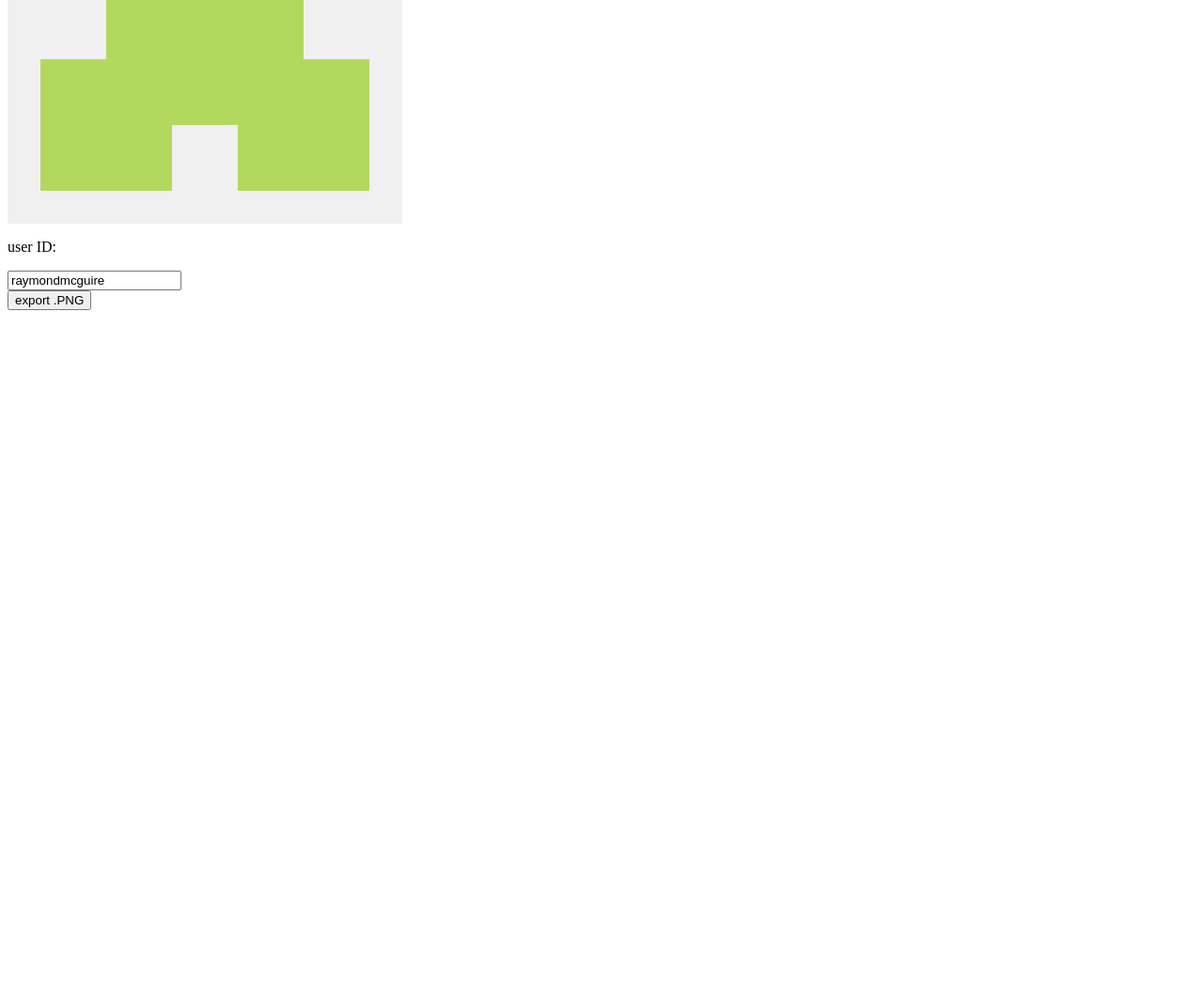
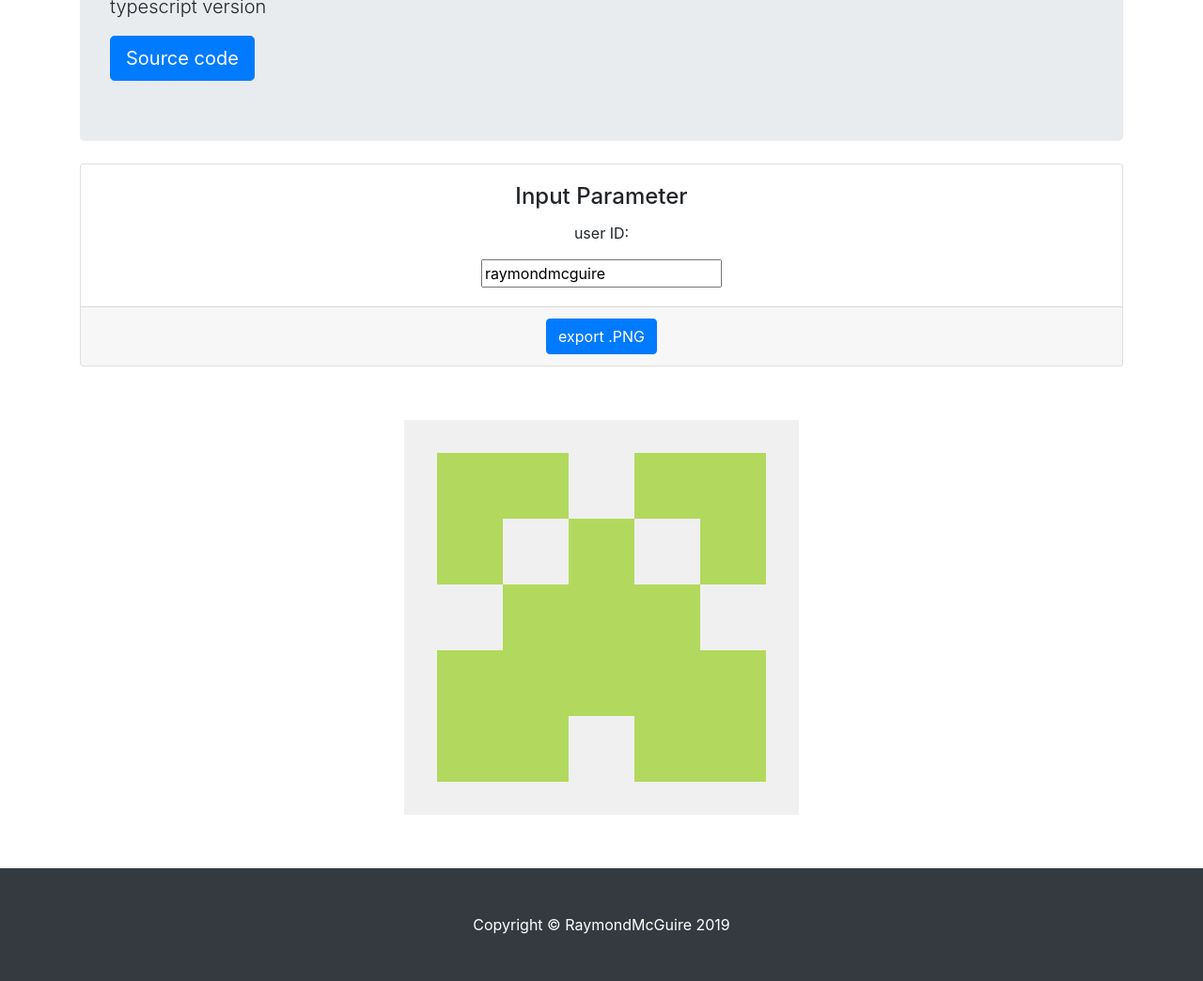
Before and after one commit to RaymondMcGuire/identicon-typescript, a website built with webpack: page docs/index.html in a window 1280 px wide. Shown: the part 190-1234 px from the top of the page at 94% size. Before the commit the page ends 800 px from the top, so only its background shows below. Built offline with nearby package versions, Linux system fonts and the light colour scheme.

Commit message:
change demo's style to bootstrap theme

```diff
--- a/docs/index.html
+++ b/docs/index.html
@@ -3,18 +3,55 @@
 <head>
     <meta http-equiv="Content-Type" content="text/html; charset=UTF-8">
     <title>identicon typescript version</title>
+    <link rel="stylesheet" href="https://stackpath.bootstrapcdn.com/bootstrap/4.3.1/css/bootstrap.min.css"
+        integrity="sha384-ggOyR0iXCbMQv3Xipma34MD+dH/1fQ784/j6cY/iJTQUOhcWr7x9JvoRxT2MZw1T" crossorigin="anonymous">
 </head>
 
 <body>
-    <canvas id="canvas"></canvas>
-    <br>
-    <p>user ID:</p>
-    <input id="usrid" value="raymondmcguire">
-    <br>
-    <button id="export">export .PNG</button>
-    <br>
 
+    <div class="container">
+        <header class="jumbotron my-4">
+            <h1 class="display-3">Identicon Generator</h1>
+            <p class="lead">typescript version</p>
+            <a href="https://github.com/RaymondMcGuire/identicon-typescript" class="btn btn-primary btn-lg">Source
+                code</a>
+        </header>
 
+        <div class="row text-center">
+            <div class="col-lg-12 col-md-12 mb-12">
+                <div class="card h-100">
+                    <div class="card-body">
+                        <h4 class="card-title">Input Parameter</h4>
+                        <p class="card-text">user ID:</p>
+                        <input id="usrid" value="raymondmcguire">
+                    </div>
+                    <div class="card-footer">
+                        <button class="btn btn-primary" id="export">export .PNG</button>
+                    </div>
+                </div>
+            </div>
+        </div>
+
+        <div class="row">
+            <canvas id="canvas" style="margin-right: auto;margin-left: auto;margin-top: 5%;margin-bottom: 5%;"></canvas>
+        </div>
+    </div>
+
+    <footer class="py-5 bg-dark">
+        <div class="container">
+            <p class="m-0 text-center text-white">Copyright &copy; RaymondMcGuire 2019</p>
+        </div>
+    </footer>
+
+    <script src="https://code.jquery.com/jquery-3.3.1.slim.min.js"
+        integrity="sha384-q8i/X+965DzO0rT7abK41JStQIAqVgRVzpbzo5smXKp4YfRvH+8abtTE1Pi6jizo"
+        crossorigin="anonymous"></script>
+    <script src="https://cdnjs.cloudflare.com/ajax/libs/popper.js/1.14.7/umd/popper.min.js"
+        integrity="sha384-UO2eT0CpHqdSJQ6hJty5KVphtPhzWj9WO1clHTMGa3JDZwrnQq4sF86dIHNDz0W1"
+        crossorigin="anonymous"></script>
+    <script src="https://stackpath.bootstrapcdn.com/bootstrap/4.3.1/js/bootstrap.min.js"
+        integrity="sha384-JjSmVgyd0p3pXB1rRibZUAYoIIy6OrQ6VrjIEaFf/nJGzIxFDsf4x0xIM+B07jRM"
+        crossorigin="anonymous"></script>
     <script src="main.js"></script>
 </body>
 
```
Also changed, not shown: README.md, docs/identicon.png (added).
